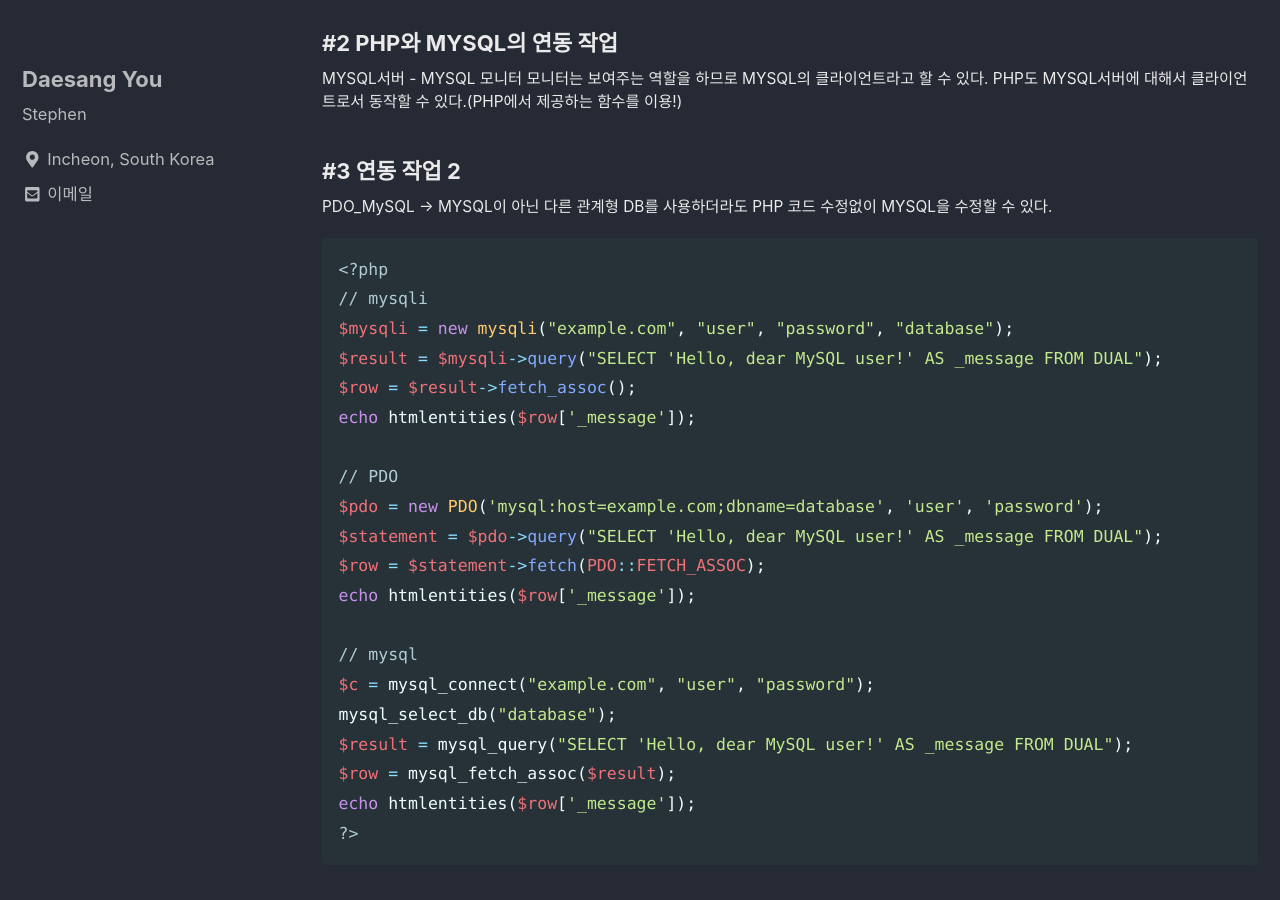
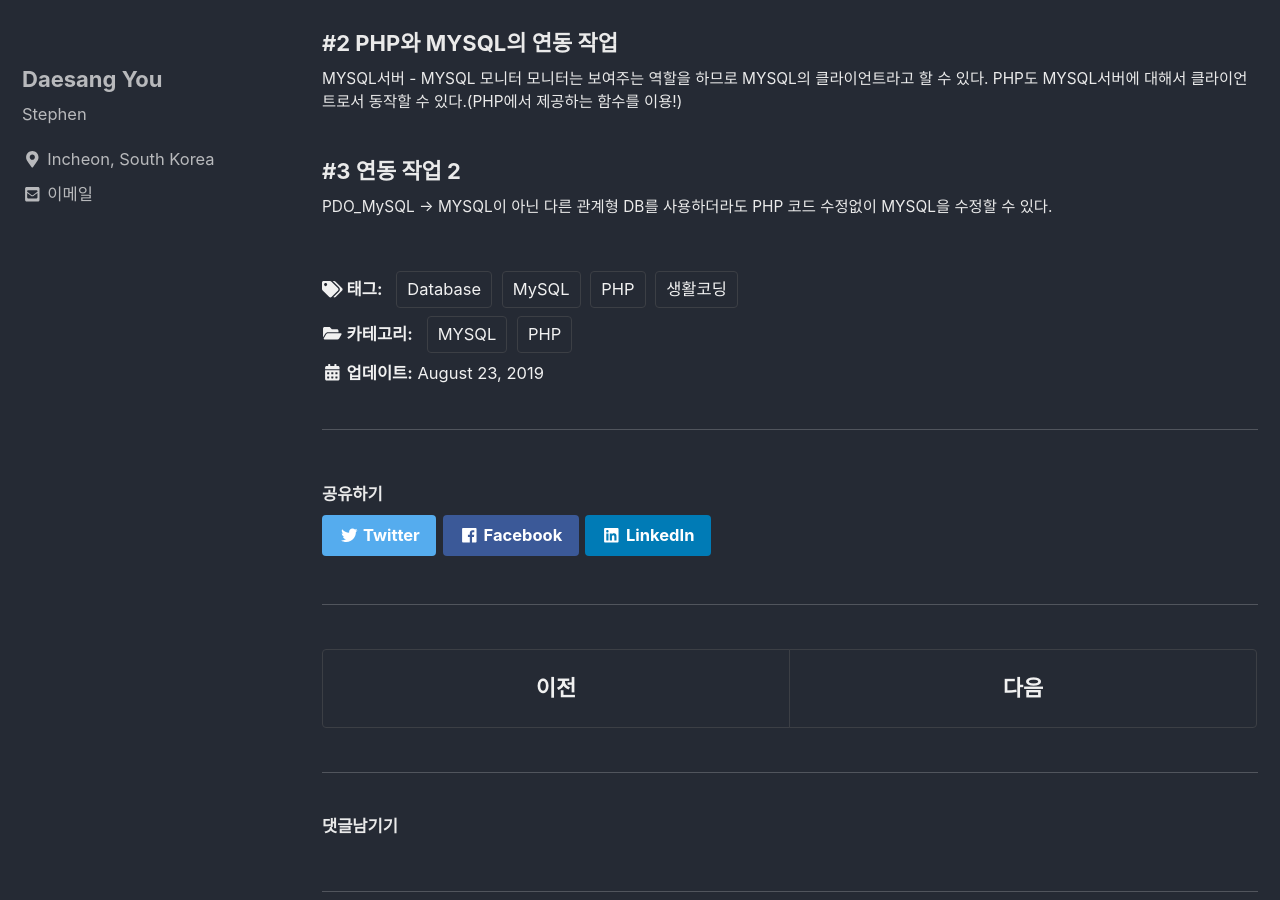
Before and after one commit to eotkd4791/eotkd4791.github.io, a Jekyll site: the page built from _posts/WEB/2019-08-23-PHP&MYSQL.md, in a window 1280 px wide and 900 px high, scrolled down 465 px. Built offline with Jekyll 4.4.1, drawn with Linux system fonts in a browser that asks for light colours; cached includes are drawn as plain includes; comment, search, counter and statistics services are not loaded.

Commit message:
Update 2019-08-23-PHP&MYSQL.md

````diff
--- a/_posts/WEB/2019-08-23-PHP&MYSQL.md
+++ b/_posts/WEB/2019-08-23-PHP&MYSQL.md
@@ -27,27 +27,3 @@ PHP도 MYSQL서버에 대해서 클라이언트로서 동작할 수 있다.(PHP
 
 ### #3 연동 작업 2
 PDO_MySQL -> MYSQL이 아닌 다른 관계형 DB를 사용하더라도 PHP 코드 수정없이 MYSQL을 수정할 수 있다.
-
-
-```php
-<?php
-// mysqli
-$mysqli = new mysqli("example.com", "user", "password", "database");
-$result = $mysqli->query("SELECT 'Hello, dear MySQL user!' AS _message FROM DUAL");
-$row = $result->fetch_assoc();
-echo htmlentities($row['_message']);
-
-// PDO
-$pdo = new PDO('mysql:host=example.com;dbname=database', 'user', 'password');
-$statement = $pdo->query("SELECT 'Hello, dear MySQL user!' AS _message FROM DUAL");
-$row = $statement->fetch(PDO::FETCH_ASSOC);
-echo htmlentities($row['_message']);
-
-// mysql
-$c = mysql_connect("example.com", "user", "password");
-mysql_select_db("database");
-$result = mysql_query("SELECT 'Hello, dear MySQL user!' AS _message FROM DUAL");
-$row = mysql_fetch_assoc($result);
-echo htmlentities($row['_message']);
-?>
-```
````
